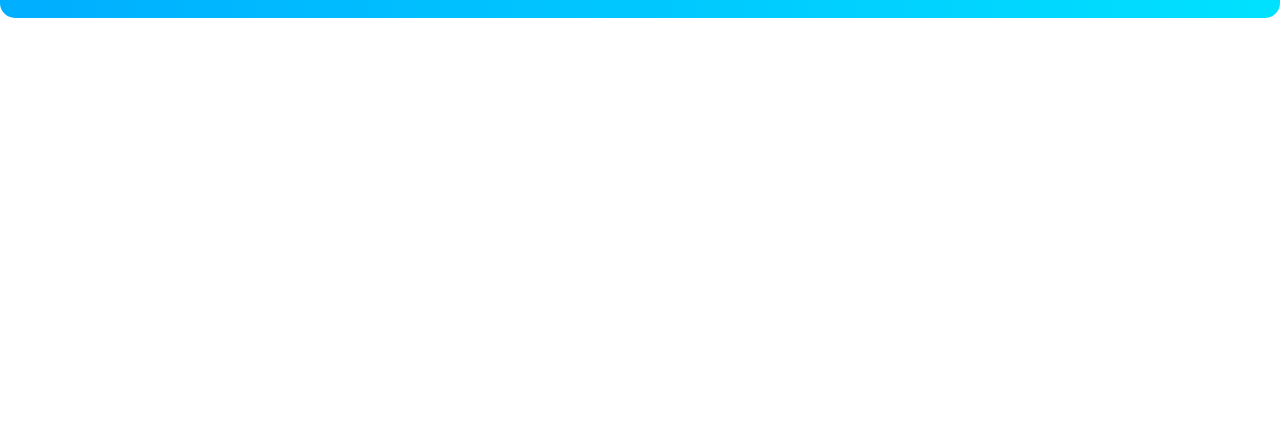
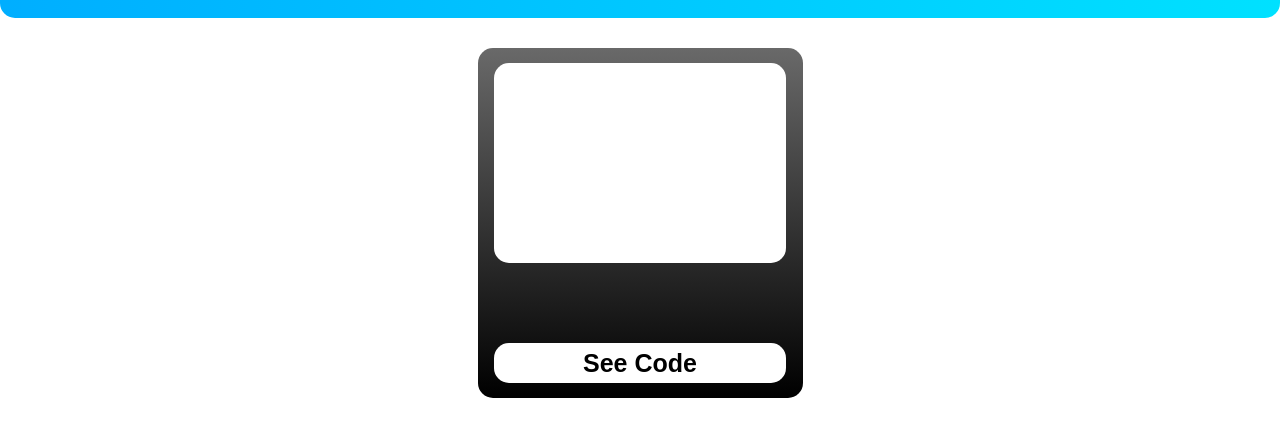
Before and after one commit to Flire1/WebElements, a plain HTML site: page buttons.html in a window 1280 px wide. Shown: the part 82-518 px from the top of the page. Drawn offline with Linux system fonts and the light colour scheme.

Commit message:
Add: Button Container

```diff
--- a/buttons.html
+++ b/buttons.html
@@ -5,6 +5,7 @@
     <meta name="viewport" content="width=device-width, initial-scale=1.0">
     <title>WebElements - Buttons</title>
     <link rel="stylesheet" href="css/index.css">
+    <link rel="stylesheet" href="css/buttons.css">
     <script src="js/index.js"></script>
 </head>
 <body>
@@ -14,5 +15,13 @@
             <button id="buttons">Buttons</button>
         </div>
     </div>
+
+    <div id="underbar">
+        <div class="container">
+            <div class="button-container">
+            </div>
+            <button id="seecode">See Code</button>
+        </div>
+    </div>
 </body>
 </html>
--- /dev/null
+++ b/css/buttons.css
@@ -0,0 +1,44 @@
+#underbar {
+    margin: 30px;
+    display: flex;
+    justify-content: center;
+}
+
+.container {
+    background: linear-gradient(to bottom, #696969, #000000);
+    width: 325px;
+    height: 350px;
+    border-radius: 15px;
+    display: flex;
+    align-items: center;
+    justify-content: center;
+    flex-direction: column;
+    position: relative;
+}
+
+.button-container {
+    background-color: rgb(255, 255, 255);
+    width: 90%;
+    height: 200px;
+    border-radius: 15px;
+    position: absolute;
+    top: 15px;
+}
+
+#seecode {
+    background-color: rgb(255, 255, 255);
+    width: 90%;
+    height: 40px;
+    border-radius: 15px;
+    position: absolute;
+    bottom: 15px;
+    font-size: 25px;
+    font-weight: 700;
+    border: none;
+    transition: box-shadow 0.3s ease;
+}
+
+#seecode:hover {
+    cursor: pointer;
+    box-shadow: 0 0 20px 5px rgb(255, 255, 255);
+}
--- a/js/index.js
+++ b/js/index.js
@@ -2,10 +2,10 @@ const doc = document;
 
 doc.addEventListener('DOMContentLoaded', () => {
     doc.getElementById('title').addEventListener('click', () => {
-        window.location.href = 'https://flire1.github.io/WebElements/';
+        window.location.pathname = '/webelements/';
     });
 
     doc.getElementById('buttons').addEventListener('click', () => {
-        window.location.href = 'https://flire1.github.io/WebElements/buttons.html';
+        window.location.pathname = '/webelements/buttons';
     });
 });
```
